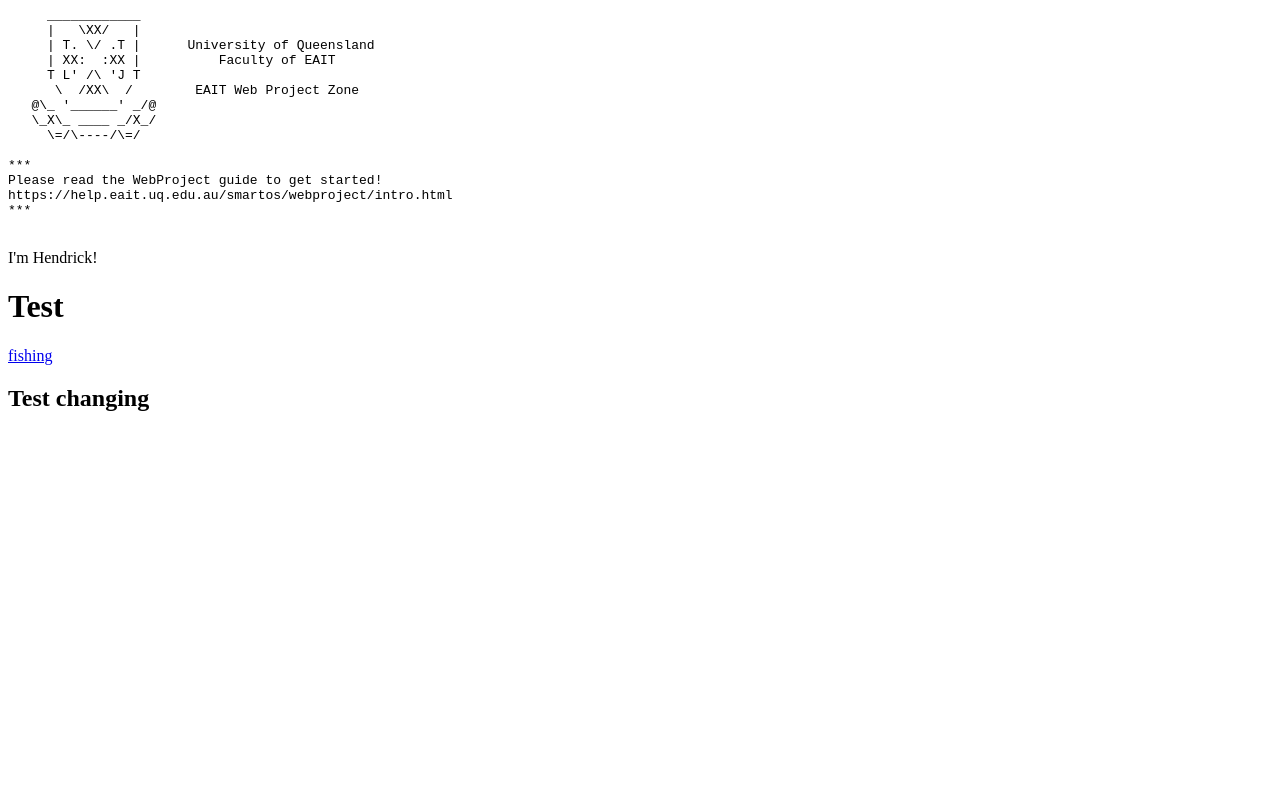
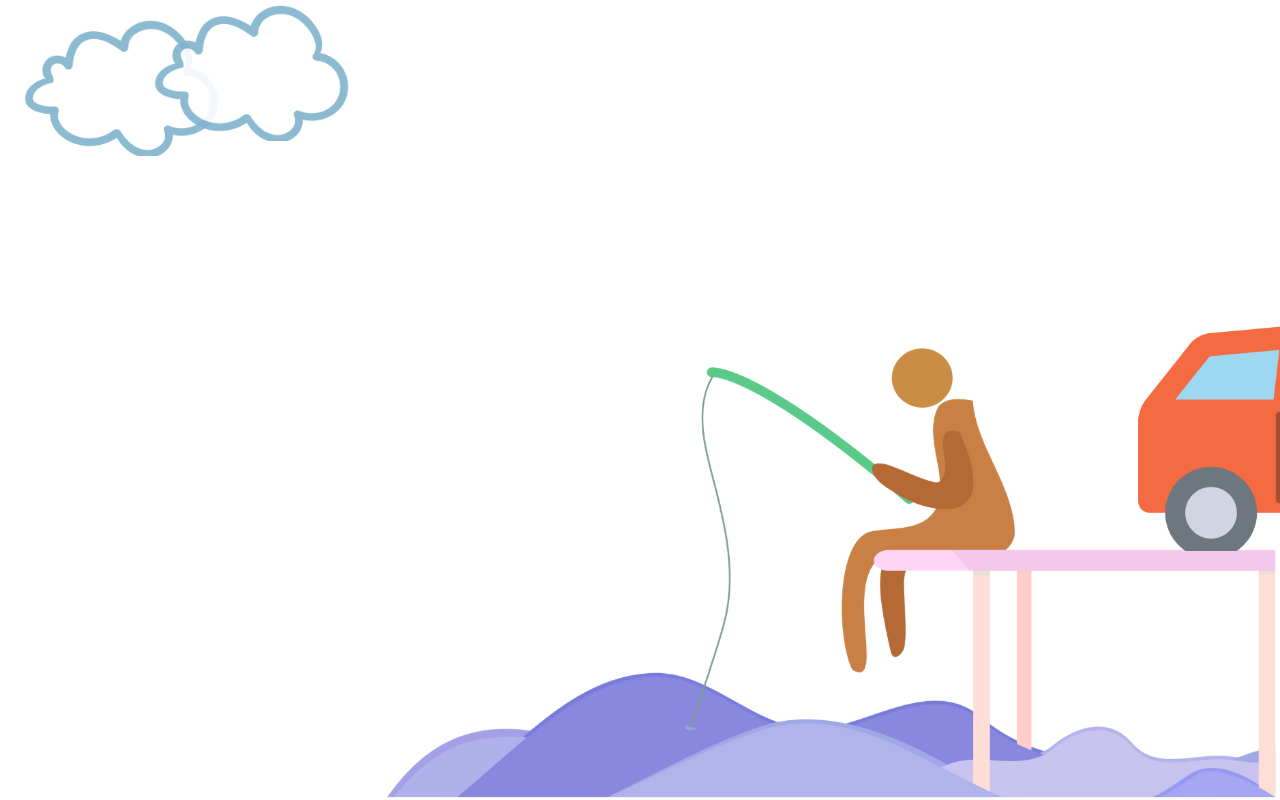
Before and after one commit to alexlanzzz/TeamFiveGuys, a plain HTML site: page src/index.html in a window 1280 px wide. Drawn offline with Linux system fonts and the light colour scheme.

Commit message:
update index page with images
1. add cloud images
2. add fisher and car images

```diff
--- /dev/null
+++ b/src/css/index.css
@@ -0,0 +1,44 @@
+body, html {
+    margin: 0;
+    padding: 0;
+    width: 100%;
+    height: 100%;
+    font-family: Arial, sans-serif;
+    overflow: hidden;
+}
+
+.fishing-scene {
+    position: relative;
+    height: 100vh;
+    width: 100vw;
+}
+
+.fisherman {
+    position: absolute;
+    width: 70vw;
+    height: auto;
+    right: 0;
+    bottom: 0;
+}
+
+
+.cloud {
+    position: absolute;
+    width: 200px;
+    height: auto;
+    opacity: 0.9;
+}
+
+
+.cloud1 {
+    top: 20px;
+    left: 20px;
+    z-index: 1;
+}
+
+
+.cloud2 {
+    top: 5px;
+    left: 150px;
+    z-index: 2;
+}
--- a/src/index.html
+++ b/src/index.html
@@ -1,25 +1,16 @@
-<html>
-
+<!DOCTYPE html>
+<html lang="en">
+<head>
+    <meta charset="UTF-8">
+    <meta name="viewport" content="width=device-width, initial-scale=1.0">
+    <title>Fishing Scene</title>
+    <link rel="stylesheet" href="css/index.css">
+</head>
 <body>
-    <pre>
-     ____________
-     |   \XX/   |
-     | T. \/ .T |      University of Queensland
-     | XX:  :XX |          Faculty of EAIT
-     T L' /\ 'J T
-      \  /XX\  /        EAIT Web Project Zone
-   @\_ '______' _/@
-   \_X\_ ____ _/X_/
-     \=/\----/\=/
-
-***
-Please read the WebProject guide to get started!
-https://help.eait.uq.edu.au/smartos/webproject/intro.html
-***
-    </pre>
-    <p>I'm Hendrick!</p>
-    <h1>Test</h1>
-    <a href="fish_page.html">fishing</a>
-    <h2>Test changing</h2>
-  </body>
+    <div class="fishing-scene">
+        <img src="images/cloud 1.png" alt="cloud1" class="cloud cloud1">
+        <img src="images/cloud 2.png" alt="cloud2" class="cloud cloud2">
+        <img src="images/fisher.png" alt="Fisherman" class="fisherman">
+    </div>
+</body>
 </html>
```
Also changed, not shown: src/images/cloud 1.png (added), src/images/cloud 2.png (added), src/images/fisher.png (added), 1 other file.
